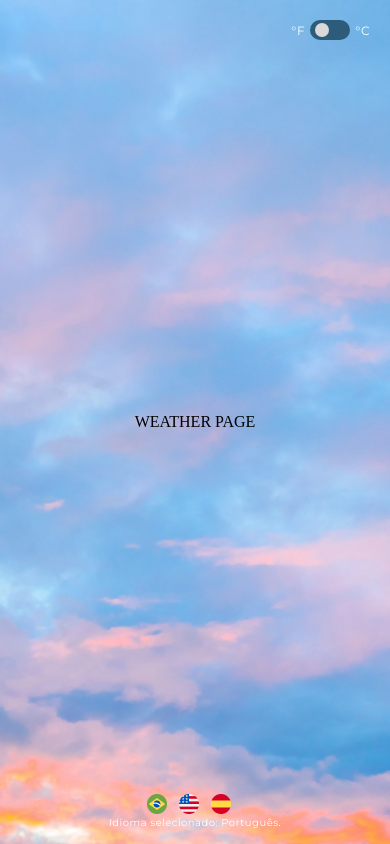
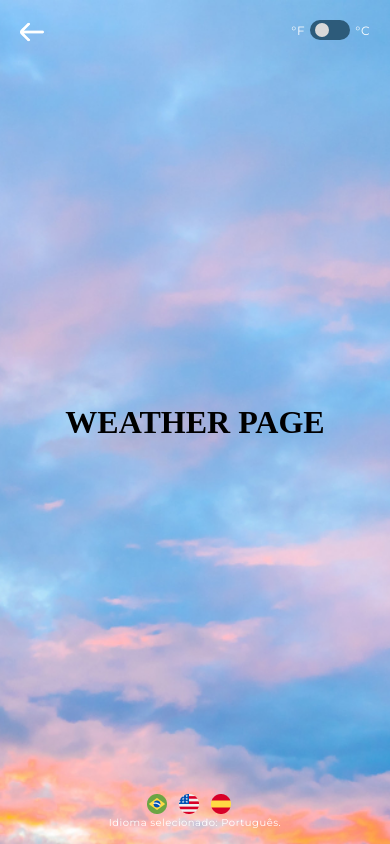
Before and after one commit to zirtaebn/weather-app--test, a React (Create React App) app: page /weather in a window 390 px wide. Built offline with nearby package versions, Linux system fonts and the light colour scheme.

Commit message:
add language persisted data

```diff
--- a/src/App.tsx
+++ b/src/App.tsx
@@ -20,7 +20,6 @@ function App() {
 
       <ContextProvider>
         <BrowserRouter>
-
           <Switch />
 
           <Routes>
--- /dev/null
+++ b/src/components/Arrow/index.tsx
@@ -0,0 +1,11 @@
+import './styles.css';
+
+export const Arrow = () => {
+
+    return(
+
+        <div className="back-arrow">
+
+        </div>
+    )
+}
--- /dev/null
+++ b/src/components/Arrow/styles.css
@@ -0,0 +1,30 @@
+.back-arrow {
+
+    width: 44px;
+    height: 44px;
+    position: fixed;
+    top: 50px;
+    left: 50px;
+    cursor: pointer;
+
+
+    background-image: url('../../images/arrow.png');
+
+    background-repeat: no-repeat;
+    background-size: cover;
+    background-position: bottom;
+}
+
+@media(max-width:425px) {
+
+    .back-arrow {
+
+        width: 24px;
+        height: 24px;
+        top: 20px;
+        left: 20px;
+
+    }
+
+
+}
--- a/src/components/Footer/index.tsx
+++ b/src/components/Footer/index.tsx
@@ -2,14 +2,47 @@ import './styles.css';
 
 import { Context } from '../../contexts/Context';
 
-import { useContext } from 'react';
+import { usePersistedData } from '../../utils/usePersistedData';
+
+import { useContext, useEffect } from 'react';
+
 
 
 
 export const Footer = () => {
 
     const { state, dispatch } = useContext(Context);
-    let phrase: string = 'Idioma selecionado';
+
+    const persistedData = usePersistedData('language',  state.language.name);
+    useEffect(() => {
+
+        dispatch({
+
+            type: 'CHANGE_LANGUAGE',
+            payload: {
+
+                name: persistedData
+            }
+        })
+        // eslint-disable-next-line
+    },[]);
+
+
+    let phrase: string = '';
+
+    if(state.language.name === 'pt') {
+
+        phrase = 'Idioma selecionado: Português.';
+
+    }else if(state.language.name === 'en') {
+
+        phrase = 'Selected language: English.';
+
+    }else if(state.language.name === 'es'){
+
+        phrase = 'Idioma seleccionado: Español.'
+    }
+
 
     const handleChangeLanguage = (language: string) => {
 
@@ -21,20 +54,8 @@ export const Footer = () => {
                 name: language
             }
         })
-    }
+    };
 
-    if(state.language.name === 'pt') {
-
-        phrase = 'Idioma selecionado: Português.';
-
-    }else if(state.language.name === 'en') {
-
-        phrase = 'Selected language: English.';
-
-    }else {
-
-        phrase = 'Idioma seleccionado: Español.'
-    }
 
     return(
 
--- a/src/components/Footer/styles.css
+++ b/src/components/Footer/styles.css
@@ -35,6 +35,9 @@ footer .languages {
     cursor: pointer;
 
     margin-right: 12px;
+    background-repeat: no-repeat;
+    background-size: cover;
+    background-position: bottom;
 
 
 }
--- a/src/components/Search/index.tsx
+++ b/src/components/Search/index.tsx
@@ -10,8 +10,8 @@ export const Search = () => {
 
     const { state } = useContext(Context);
 
-    let phrase: string = 'Como está o tempo hoje?';
-    let placeholder:string = 'Digite o nome da cidade';
+    let phrase: string = '';
+    let placeholder:string = '';
 
     if(state.language.name === 'pt') {
 
@@ -23,7 +23,7 @@ export const Search = () => {
         phrase = "How's the weather today?";
         placeholder = 'Enter a city name'
 
-    }else {
+    }else if(state.language.name === 'es'){
 
         phrase = '¿Como está el tiempo hoy?';
         placeholder= 'Introduzca el nombre de la ciudad';
--- a/src/pages/NextDays.tsx
+++ b/src/pages/NextDays.tsx
@@ -1,4 +1,13 @@
+import { Arrow } from '../components/Arrow';
+
+
 export const NextDays = () => {
 
-    return(<div>NEXT DAYS</div>)
+    return(
+
+        <div>
+            <Arrow />
+            <h1>NEXT DAYS</h1>
+        </div>
+    )
 }
--- a/src/pages/Weather.tsx
+++ b/src/pages/Weather.tsx
@@ -1,4 +1,11 @@
+import { Arrow } from '../components/Arrow';
+
 export const Weather = () => {
 
-    return(<div>WEATHER PAGE</div>)
+    return(
+        <div>
+            <Arrow />
+            <h1>WEATHER PAGE</h1>
+        </div>
+    )
 }
--- /dev/null
+++ b/src/utils/usePersistedData.ts
@@ -0,0 +1,23 @@
+import { useEffect } from 'react';
+
+export const usePersistedData = (key:string, initialState:any) => {
+
+    useEffect(() => {
+
+        localStorage.setItem(key, initialState);
+
+    },[key,initialState]);
+
+
+    const storageValue = localStorage.getItem(key);
+
+    if(storageValue) {
+
+        return storageValue;
+
+    } else {
+
+        return initialState
+    }
+
+}
```
Also changed, not shown: src/App.css (line endings or trailing spaces).
